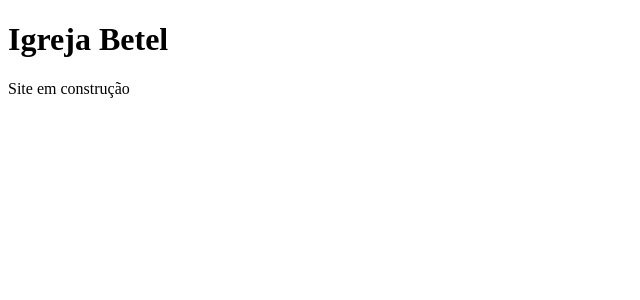
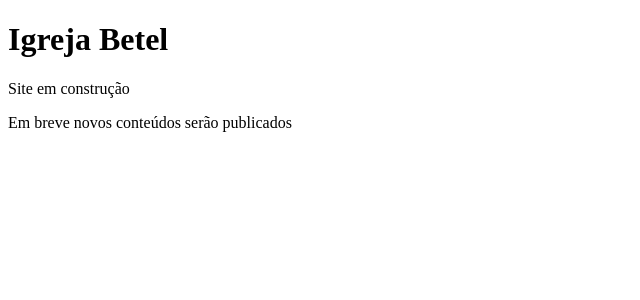
Before and after one commit to Viniciusy62/betelChurch, a React (Vite) app: page / in a window 1280 px wide. Shown: the top 300 px of the page, without its empty margins (0-640 px from the left). Built offline with nearby package versions, Linux system fonts and the light colour scheme.

Commit message:
Create new branch to test

```diff
--- a/src/app.tsx
+++ b/src/app.tsx
@@ -4,6 +4,8 @@ export function App() {
     <>
      <h1>Igreja Betel</h1>
      <p>Site em construção</p>
+
+     <p>Em breve novos conteúdos serão publicados</p>
     </>
   )
 }
```
